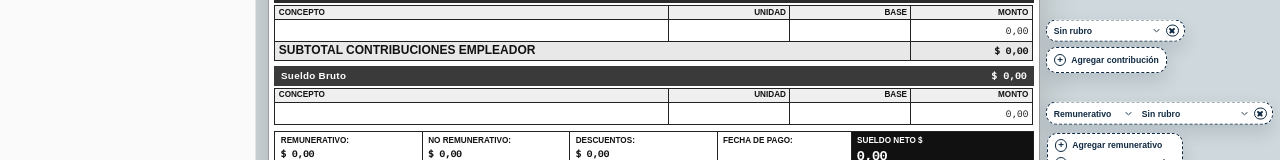
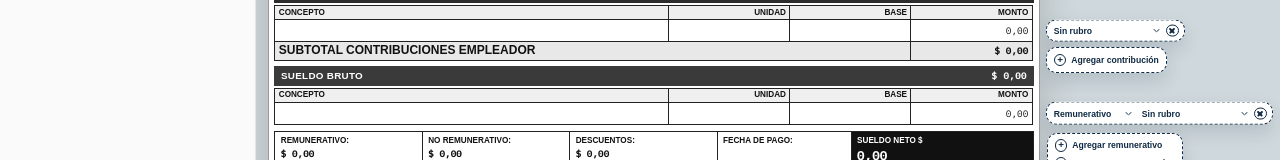
Before and after one commit to Franjk/recibosueldo, a React (Vite) app: page / in a window 1280 px wide. Shown: the part 183-343 px from the top of the page. Built offline with nearby package versions, Linux system fonts and the light colour scheme.

Commit message:
Capitaliza el encabezado Sueldo Bruto para alinearlo con los demás banners del recibo.
Co-authored-by: Cursor <cursoragent@cursor.com>

```diff
--- a/src/components/ReciboSheet.tsx
+++ b/src/components/ReciboSheet.tsx
@@ -377,7 +377,7 @@ export function ReciboSheet() {
 
       <div className="banner soft">
         <Fondo color="#3a3a3a" />
-        <strong>Sueldo Bruto</strong>
+        <strong>SUELDO BRUTO</strong>
         <span className="mono">{dinero(tot.bruto)}</span>
       </div>
 
```
